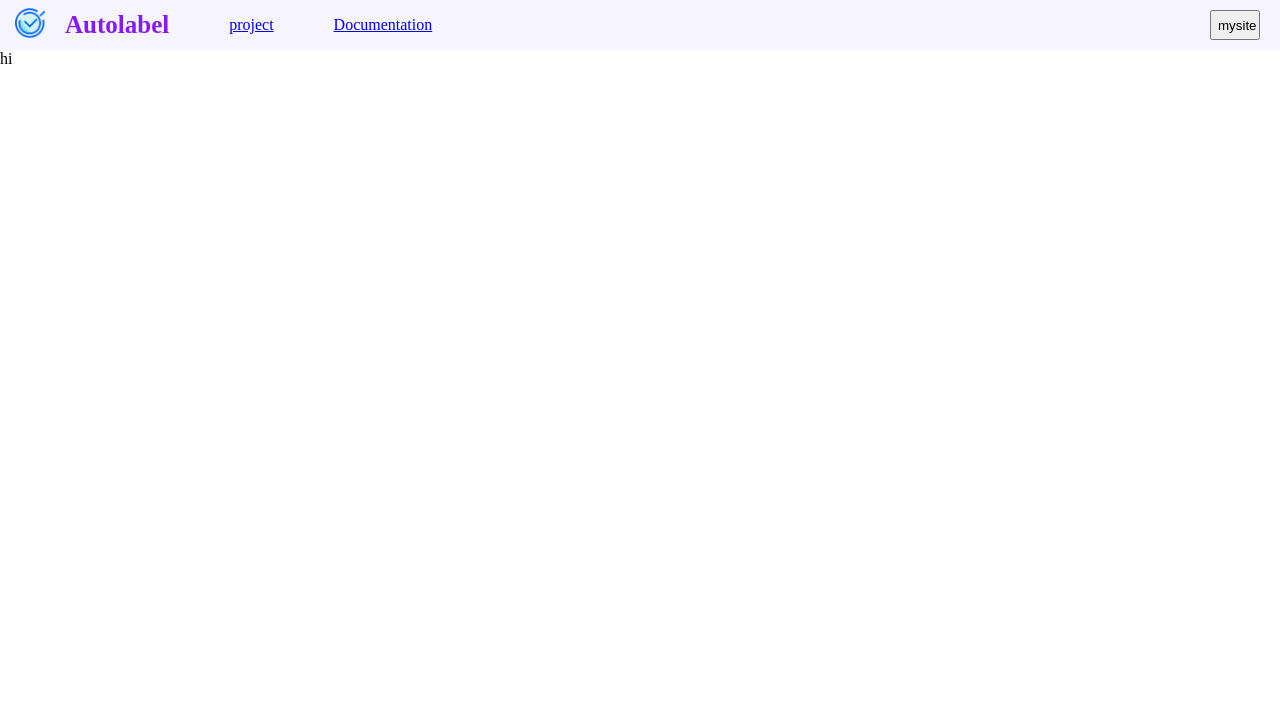
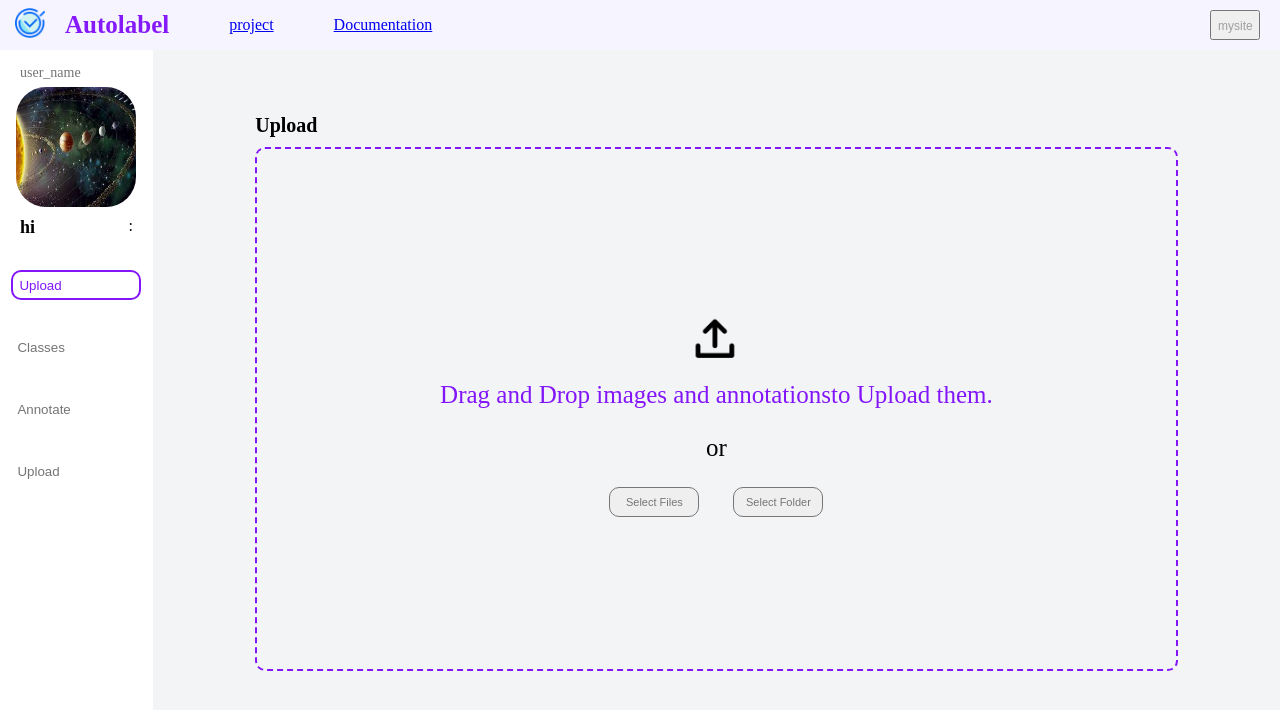
Before and after one commit to Jasonify97/auto_labeling, a Django app: page /project/upload/ in a window 1280 px wide. Shown: the top 710 px of the page. Run offline with Django 3.2, Linux system fonts and the light colour scheme.

Commit message:
update_upload_page

```diff
--- a/static/project/css/upload.css
+++ b/static/project/css/upload.css
@@ -3,7 +3,9 @@ body {
     margin: 0;
     flex-direction: column;
     width: 100vw;
+    height: 100vh;
 }
+/* header */
 header {
     background-color: #F6F4FE;
     display: flex;
@@ -52,3 +54,187 @@ header {
     height: 30px;
 
 }
+.header_right_content > button > span{
+    font-size: 12px;
+    color: #9F9F9F;
+}
+
+/* container */
+.container {
+    display: flex;
+    flex-direction: row;
+    height: 100vh;
+}
+
+
+
+
+/* leftbar */
+/* username, img, projectname padding-left:20px */
+.leftbar {
+    width: 160px;
+    display: flex;
+    flex-direction: column;
+}
+
+.user_name {
+    font-size: 14px;
+    color: #747474;
+    padding-top: 15px;
+    padding-left: 20px;
+    padding-bottom: 6px;
+}
+
+.project_first_img {
+    display: flex;
+    justify-content: center;
+}
+
+.first_img {
+    width: 120px;
+    height: 120px;
+    border-radius: 30px;
+}
+
+.leftbar > .project_intro {
+    display: flex;
+    flex-direction: row;
+}
+
+.project_intro {
+    padding-left: 20px;
+    padding-top: 10px;
+}
+
+.project_intro_name {
+    font-size: 18px;
+    font-weight: 800;
+}
+.project_intro_modify {
+    margin-left: auto;
+    padding-right: 20px;
+}
+
+.project_move_page {
+    display: flex;
+    flex-direction: column;
+    align-items: center;
+}
+
+.move_page_btn_current_page{
+    margin-top: 4vh;
+    width: 130px;
+    height: 30px;
+
+    background-color: white;
+    border: 2px solid #8315F9;
+    border-radius: 10px;
+
+    color: #8315F9;
+
+    display: flex;
+    align-items: center;
+    justify-content: left;
+}
+
+.move_page_btn_current_page:hover {
+    transition:all .3s;
+    background-color: #8315F9;
+    color: white;
+    cursor: pointer;
+}
+
+.move_page_btn_current_page:active {
+    background-color: #965ED3;
+    color: white;
+    border: 2px solid #965ED3;
+    cursor: pointer;
+}
+
+.move_page_btn_other_page {
+    margin-top: 4vh;
+    width: 130px;
+    height: 30px;
+    background-color: white;
+    border-style: none;
+    border-radius: 10px;
+
+    color: #747474;
+
+    display: flex;
+    align-items: center;
+    justify-content: left;
+}
+
+.move_page_btn_other_page:hover {
+    transition: all .3s;
+    color: #8315F9;
+    border: 2px solid #8315F9;
+    border-radius: 10px;
+    background-color: #8315F9;
+    color: white;
+    cursor: pointer;
+}
+
+
+
+/* main */
+.main {
+    width: calc(100vw - 100px);
+    background-color: #F3F4F6;
+}
+.main > p {
+    font-size: 20px;
+    font-weight: 800;
+    margin-left: 8vw;
+    margin-top: 8vh;
+    margin-bottom: 10px;
+}
+
+.file_upload {
+    height: 65vh;
+    border: 2px dashed #8315F9 ;
+    border-radius: 10px;
+    margin-left: 8vw;
+    margin-right: 8vw;
+
+    display: flex;
+    flex-direction: column;
+    justify-content: center;
+    align-items: center;
+}
+
+.file_upload > img {
+    width: 80px;
+    height: 80px;
+}
+
+.file_upload > p {
+    margin-top: 0px;
+    font-size: 25px;
+    color: #8315F9;
+}
+
+#select_btn_left {
+    margin-right: 30px;
+}
+
+.select_btn {
+    width: 90px;
+    height: 30px;
+    border: 1.2px solid #767676;
+    border-radius: 10px;
+    font-size: 11px;
+    color: #767676;
+    margin-top: 0px;
+
+    transition: all .3s ease;
+}
+
+.select_btn:hover {
+    width: 100px;
+    height: 40px;
+    background-color: #767676;
+    color: white;
+    cursor: pointer;
+}
--- a/templates/project/upload.html
+++ b/templates/project/upload.html
@@ -25,16 +25,61 @@
             </button>
         </div>
 
+    </header>
+
+    <div class="container">
+        <div class="leftbar">
+            <div class="user_name">
+                user_name
+            </div>
+            <div class = "project_first_img">
+                <img class="first_img" src="{% static 'project/img/1.jpg' %}" alt="">
+            </div>
+            <div class="project_intro">
+                <div class="project_intro_name">
+                    hi
+                </div>
+                <div class="project_intro_modify">
+                    :
+                </div>
+            </div>
+            <div class="project_move_page">
+                    <button class="move_page_btn_current_page" type="button" onclick="location.href=''">
+                        Upload
+                    </button>
+                    <button class="move_page_btn_other_page" type="button" onclick="location.href=''">
+                        Classes
+                    </button>
+                    <button class="move_page_btn_other_page" type="button" onclick="location.href=''">
+                        Annotate
+                    </button>
+                    <button class="move_page_btn_other_page" type="button" onclick="location.href=''">
+                        Upload
+                    </button>
+            </div>
+
+
+        </div>
+        <div class="main">
+            <p>
+                Upload
+            </p>
+            <div class="file_upload">
+                <img src="{% static 'project/img/upload.png' %}" alt="">
+                <p>Drag and Drop images and annotationsto Upload them.</p>
+                <p style="color: black;">or</p>
+                <div class="upload_file_btn">
+                    <button class="select_btn" id="select_btn_left"  type="button" onclick="">
+                        Select Files
+                    </button>
+                    <button class="select_btn" type="button" onclick="">
+                        Select Folder
+                    </button>
+                </div>
 
 
 
-    </header>
-    <div class="container">
-        <div class="leftbar">
-            hi
-        </div>
-        <div class="main">
-
+            </div>
         </div>
 
     </div>
```
Also changed, not shown: static/project/img/1.jpg (added), static/project/img/upload.png (added).
